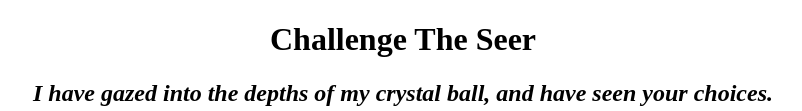
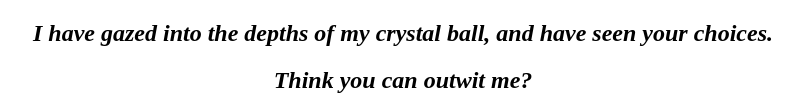
Before and after one commit to chance-class/rock-paper-scissors, a plain HTML site: page index.html in a window 1280 px wide. Shown: the part 533-644 px from the top of the page, without its empty margins (237-1039 px from the left). Drawn offline with Linux system fonts and the light colour scheme.

Commit message:
Remove h1

```diff
--- a/index.html
+++ b/index.html
@@ -11,7 +11,6 @@
       <div class="head-image">
         <img src="./images/seer2.png" width="700px">
       </div>
-      <h1>Challenge The Seer</h1>
       <h2><em>I have gazed into the depths of my crystal ball, and have seen your choices.</em></h2>
       <h2><em>Think you can outwit me?</em></h2>
     </div>
--- a/style.css
+++ b/style.css
@@ -15,7 +15,6 @@
   justify-content: center;
 }
 
-h1,
 h2 {
   text-align: center;
 }
```
